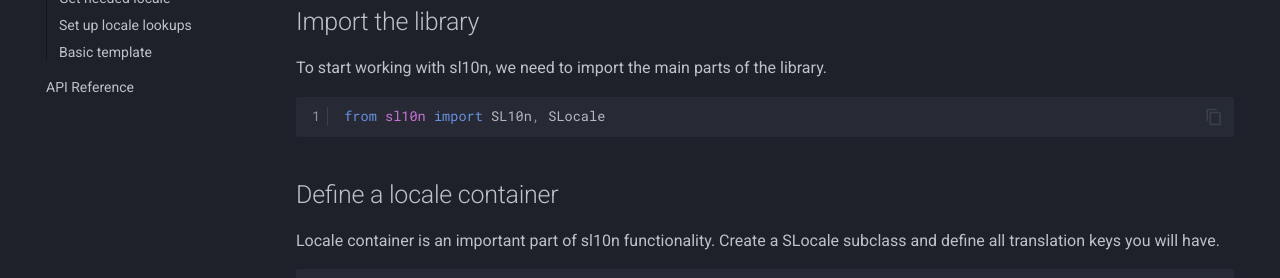
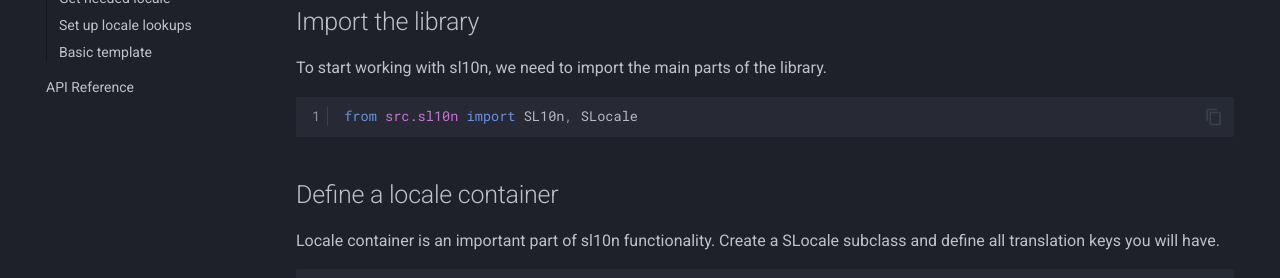
Before and after one commit to SyberiaK/sl10n, an MkDocs documentation site: the page built from docs/quick-start.md, in a window 1280 px wide and 900 px high. Shown: the part 347-625 px from the top of the window. Built offline with MkDocs 1.6.1 and Material for MkDocs 9.7.7, drawn with Linux system fonts in a browser that asks for light colours; comment, search, counter and statistics services are not loaded.

Commit message:
Docs various fixes

````diff
--- a/docs/quick-start.md
+++ b/docs/quick-start.md
@@ -20,8 +20,9 @@
 ## Import the library
 
 To start working with sl10n, we need to import the main parts of the library.
+
 ```python linenums="1"
-from sl10n import SL10n, SLocale
+from src.sl10n import SL10n, SLocale
 ```
 
 ## Define a locale container
@@ -200,8 +201,9 @@
 ## Basic template
 
 To summarize it up, here's the basic template for SL10n integration you can use as a starting point:
+
 ```python linenums="1"
-from sl10n import SL10n, SLocale
+from src.sl10n import SL10n, SLocale
 
 
 class MyLocale(SLocale):
@@ -224,6 +226,7 @@
     loc = locale()  # returns default locale ('en' here)
     print(loc.greetings_text)  # Hello World!
 
+
 if __name__ == "__main__":
     main()
 ```
--- a/mkdocs.yml
+++ b/mkdocs.yml
@@ -27,7 +27,7 @@
       default_handler: python
       handlers:
         python:
-          paths: [ sl10n ]
+          paths: [ src/sl10n ]
           options:
             show_source: false
             show_root_heading: true
````
Also changed, not shown: 1 other file.
